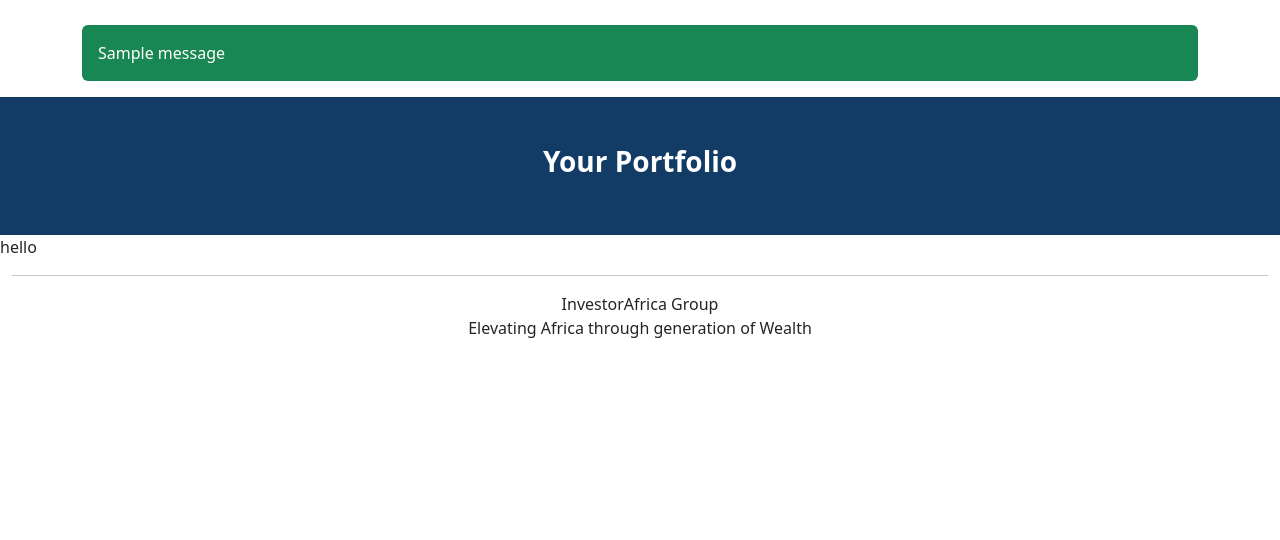
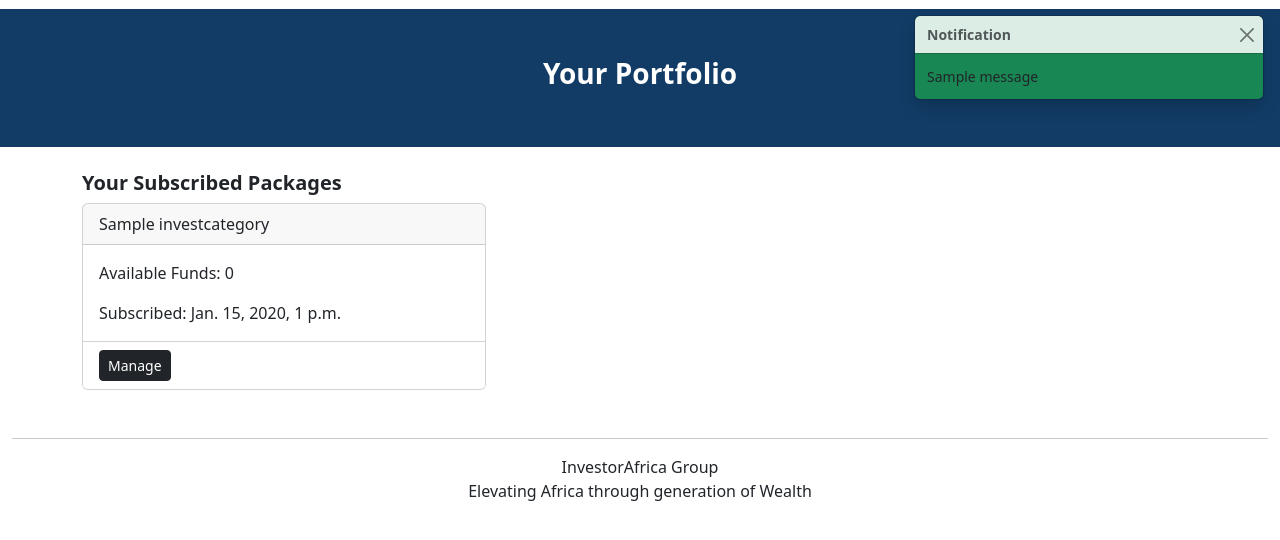
Before and after one commit to dalienst/forex, a Django app: page /investments/portfolio/ in a window 1280 px wide. Shown: the part 49-589 px from the top of the page. Run offline with Django 4.2, Linux system fonts and the light colour scheme; a user stored in the database is signed in; tables that the repository leaves empty hold one stand-in row (values such as "Sample post"); one stand-in notice (Sample message) is shown.

Commit message:
start packages structuring

```diff
--- a/forexapp/templates/base.html
+++ b/forexapp/templates/base.html
@@ -56,14 +56,28 @@
         <div class="container-fluid h-100 mx-0 my-0 px-0 py-0">
             <div class="container">
                 {% if messages %}
-                <div>
+                <div id="message-toast" class="position-fixed top-0 end-0 p-3 mt-5" style="z-index: 5">
                     {% for message in messages %}
-                    <div
-                        class="p-3 mt-3 mb-3 rounded {% if message.tags == 'error' %}bg-danger text-white{% else %}bg-success text-white{% endif %}">
-                        {{ message }}
-                    </div>
+                        <div class="toast show {% if message.tags == 'error' %}bg-danger{% else %}bg-success{% endif %}" role="alert" aria-live="assertive" aria-atomic="true">
+                            <div class="toast-header">
+                                <strong class="me-auto">Notification</strong>
+                                <button type="button" class="btn-close" data-bs-dismiss="toast" aria-label="Close"></button>
+                            </div>
+                            <div class="toast-body">
+                                {{ message }}
+                            </div>
+                        </div>
                     {% endfor %}
                 </div>
+
+                <script>
+                    var toastElList = [].slice.call(document.querySelectorAll('.toast'))
+                    var toastList = toastElList.map(function (toastEl) {
+                        return new bootstrap.Toast(toastEl)
+                    });
+
+                    toastList.forEach(toast => toast.show());
+                </script>
                 {% endif %}
             </div>
             {% block content %}
--- a/investments/models.py
+++ b/investments/models.py
@@ -74,7 +74,7 @@ class Package(UniversalIdModel, TimeStampedModel):
         verbose_name_plural = "Packages"
 
     def __str__(self):
-        return f"{self.user.username}'s {self.category.name} Package"
+        return self.category.name
 
 
 class Deposit(UniversalIdModel, TimeStampedModel):
--- a/investments/templates/category_detail.html
+++ b/investments/templates/category_detail.html
@@ -62,7 +62,7 @@
                 </div>
 
                 <div class="mt-2">
-                    <a href="" class="btn btn-dark w-100 fw-bold">SUBSCRIBE</a>
+                    <a href="{% url 'investments:package-create' %}" class="btn btn-dark w-100 fw-bold">SUBSCRIBE</a>
                 </div>
             </div>
 
--- a/investments/templates/category_list.html
+++ b/investments/templates/category_list.html
@@ -17,7 +17,7 @@
             <div class="row mb-3">
 
                 {% for category in investcategory_list %}
-                <div class="col mb-3">
+                <div class="col-md-4 col-sm-12 mb-3">
                     <div class="card h-100">
                         <div class="card-header fw-bold text-white mynav">
                             {{category.name}}
--- a/investments/templates/portfolio.html
+++ b/investments/templates/portfolio.html
@@ -16,7 +16,35 @@
 </div>
 
 {% if user_packages %}
-hello
+<div class="container mt-2 py-3">
+    <div class="row">
+        <div class="col-md-9 col-sm-12">
+            <h5 class="fw-semibold">Your Subscribed Packages</h5>
+            <div class="row">
+                {% for user_package in user_packages %}
+                <div class="col-md-6 col-sm-12 mb-3">
+                    <div class="card h-100">
+                        <div class="card-header">
+                            {{user_package.category.name}}
+                        </div>
+                        <div class="card-body">
+                            <p class="card-text">
+                                Available Funds: {{user_package.available_funds}}
+                            </p>
+                            <p class="card-text">
+                                Subscribed: {{user_package.created_at}}
+                            </p>
+                        </div>
+                        <div class="card-footer bg-white">
+                            <a href="{% url 'investments:package-detail' user_package.id %}" class="btn btn-sm btn-dark">Manage</a>
+                        </div>
+                    </div>
+                </div>
+                {% endfor %}
+            </div>
+        </div>
+    </div>
+</div>
 {% else %}
 <div class="container py-5 mt-3 mb-5">
     <p class="bg-warning border border-dark p-3 rounded">
--- a/investments/urls.py
+++ b/investments/urls.py
@@ -32,6 +32,6 @@ urlpatterns = [
     path("package/create/", PackageCreateView.as_view(), name="package-create"),
     path("packages/", PackageListView.as_view(), name="package-list"),
     path(
-        "packages/<str:id>/detail/", PackageDetailView.as_view(), name="package-detail"
+        "packages/<str:pk>/detail/", PackageDetailView.as_view(), name="package-detail"
     ),
 ]
--- a/investments/views.py
+++ b/investments/views.py
@@ -80,10 +80,13 @@ class InvestCategoryUpdateView(
     def test_func(self) -> bool | None:
         return self.request.user.is_superuser
 
+
 """
 Views specifically for packages start here
 Subscribing for packages
 """
+
+
 @login_required
 def portfolio(request):
     paymentmethods = PaymentMethod.objects.all()
@@ -102,6 +105,11 @@ class PackageCreateView(SuccessMessageMixin, LoginRequiredMixin, CreateView):
     success_message = "Successfully Subscribed to The Package"
     success_url = reverse_lazy("investments:portfolio")
 
+    def form_valid(self, form):
+        # Set the user field to the currently logged-in user
+        form.instance.user = self.request.user
+        return super().form_valid(form)
+
 
 class PackageListView(LoginRequiredMixin, ListView):
     template_name = "package_list.html"
@@ -112,6 +120,9 @@ class PackageListView(LoginRequiredMixin, ListView):
 
 class PackageDetailView(LoginRequiredMixin, DetailView):
     template_name = "package_detail.html"
+    context_object_name = "package_detail"
 
     def get_queryset(self) -> QuerySet[Any]:
         return Package.objects.filter(user=self.request.user)
+
+# create a delete method that deletes the package after 7 days or moves to trash model
```
Also changed, not shown: investments/templates/package_create.html (+36 -0 lines), investments/templates/package_detail.html (+10 -1 lines).
